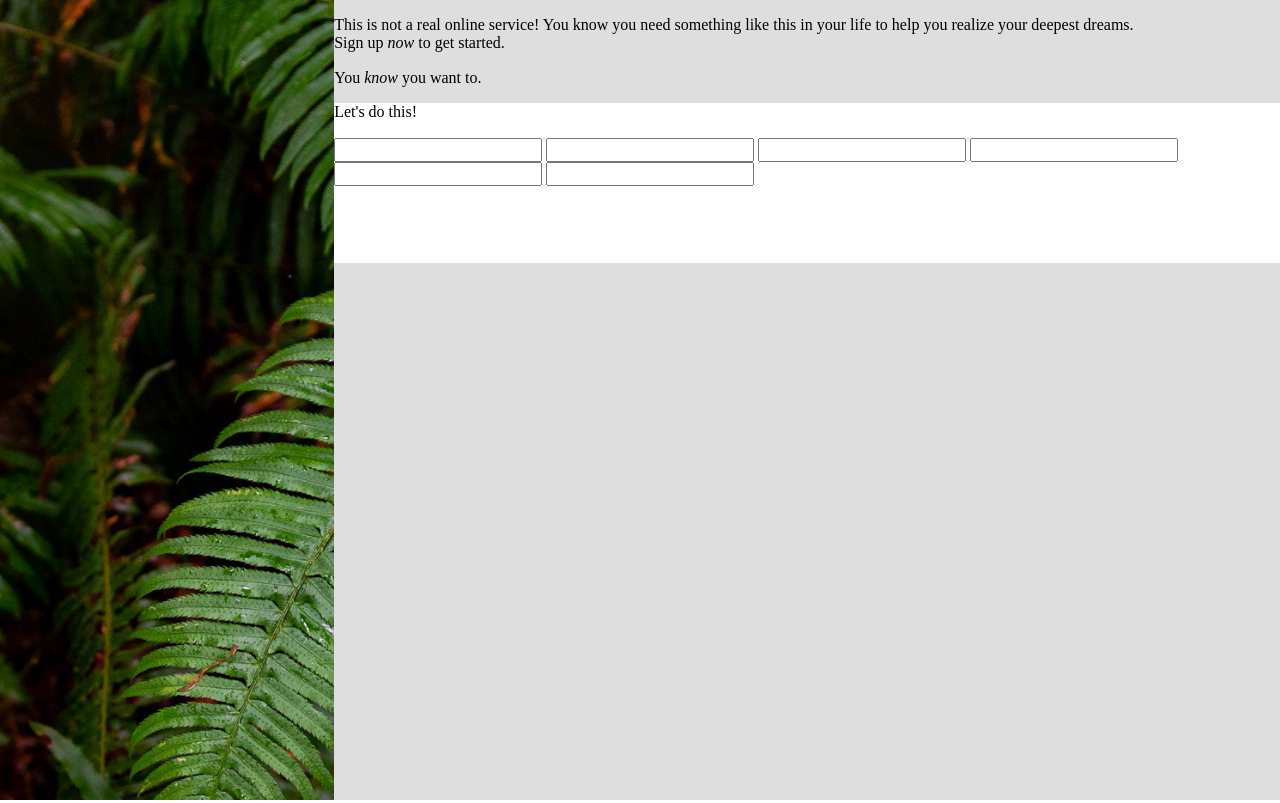
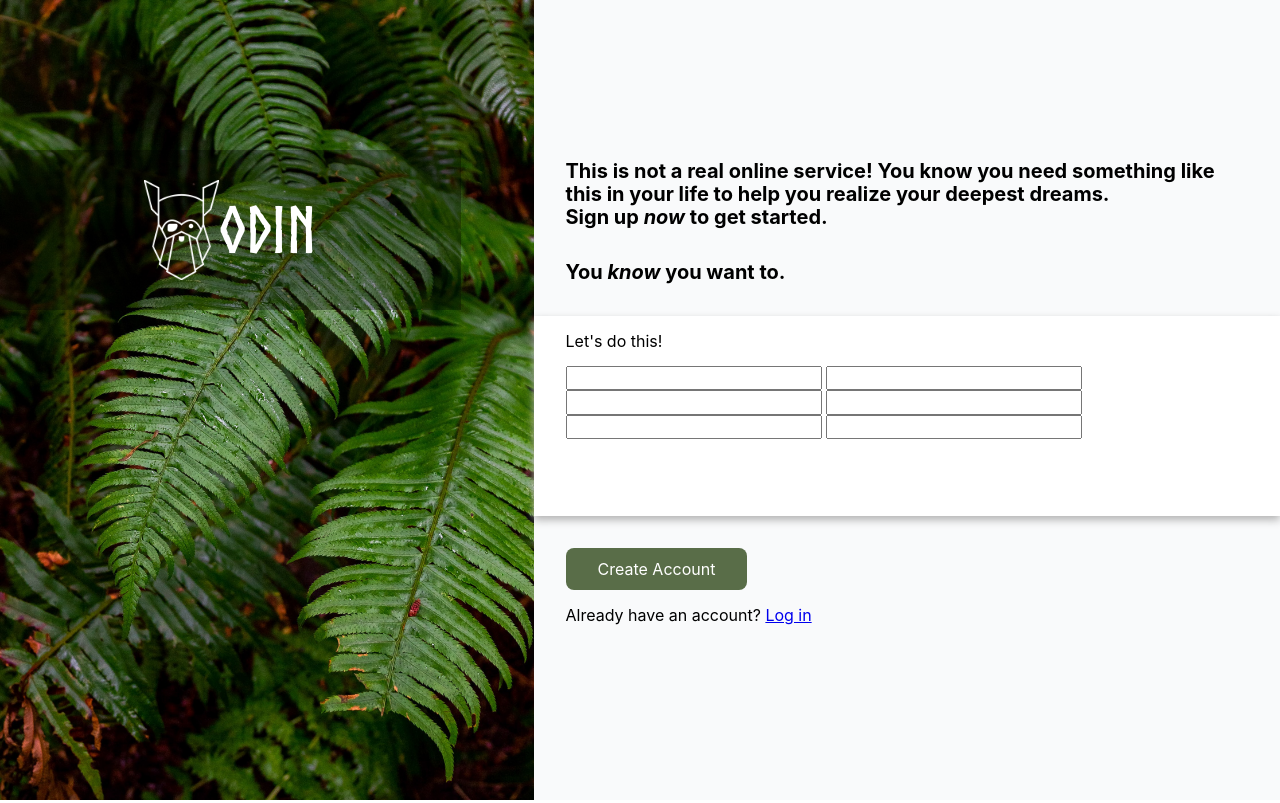
Before and after one commit to distress3/sign-up-form, a plain HTML site: page index.html in a window 1280 px wide. Drawn offline with Linux system fonts and the light colour scheme.

Commit message:
basic layout finished

```diff
--- a/index.html
+++ b/index.html
@@ -1,5 +1,6 @@
 <!DOCTYPE html>
 <html lang="en">
+
 <head>
     <meta charset="UTF-8">
     <meta http-equiv="X-UA-Compatible" content="IE=edge">
@@ -8,31 +9,43 @@
     <link rel="stylesheet" href="normalize.css">
     <link rel="stylesheet" href="styles.css">
 </head>
+
 <body>
     <div class="container">
         <div class="greenery">
-            <div class="logo-wrapper"></div>
+            <img src="./halie-west-25xggax4bSA-unsplash.jpg" alt="Picture of foliage">
+            <div class="logo-wrapper">
+                <img src="./odin-lined.png" alt="Odin Logo">
+                <p>ODIN</p>
+            </div>
         </div>
         <div class="right-part">
-            <p>This is not a real online service!
+            <div class="p-wrapper">
+                <p class="bold">This is not a real online service!
                     You know you need something like this in your life
                     to help you realize your deepest dreams. <br>
                     Sign up <em>now</em> to get started.
                 </p>
-            <p>
+                <p class="bold">
                     You <em>know</em> you want to.
                 </p>
+            </div>
             <div class="input-card">
                 <p>Let's do this!</p>
-                <input type="text">
-                <input type="text">
-                <input type="text">
-                <input type="text">
-                <input type="text">
-                <input type="text">
+                <input type="text" id="first-name">
+                <input type="text" id="last-name">
+                <input type="email" id="email">
+                <input type="tel" id="phone">
+                <input type="password" id="pwd">
+                <input type="password" id="confirm-pwd">
+            </div>
+            <div class="btn-wrapper">
+                <button type="submit">Create Account</button>
+                <p>Already have an account? <a href="http://#">Log in</a></p>
             </div>
         </div>
     </div>
 
 </body>
+
 </html>
--- a/styles.css
+++ b/styles.css
@@ -1,6 +1,16 @@
+@font-face {
+    font-family: 'Norse Bold';
+    src: url(./Norse-Bold.otf);
+}
+
 html {
     margin: 0px;
 }
+
+/* System Fonts as used by GitHub */
+body {
+    font-family: -apple-system, BlinkMacSystemFont, "Segoe UI", Roboto, Helvetica, Arial, sans-serif, "Apple Color Emoji", "Segoe UI Emoji", "Segoe UI Symbol";
+  }
 
 .container {
     display: flex;
@@ -8,17 +18,69 @@ html {
 }
 
 .greenery {
-    background-image: url(./halie-west-25xggax4bSA-unsplash.jpg);
-    background-size: 100vh;
-    width: 35%;
+    max-width: 100%;
     height: 100vh;
 }
 
+.greenery img {
+    width: auto;
+    height: 100vh;
+}
+
+.logo-wrapper {
+    display: flex;
+    flex-direction: row;
+    height: 20vh;
+    align-items: center;
+    justify-content: center;
+    background-color: rgba(0, 0, 0, 0.317);
+    position: absolute;
+    top: 150px;
+    width: 36%;
+}
+
+.logo-wrapper>img {
+    height: 100px;
+    width: auto;
+}
+
+.logo-wrapper>p{
+    font-size: 64px;
+    color: white;
+    font-family: 'Norse Bold';
+}
+
 .right-part {
-    background-color: rgb(222, 222, 222);
+    background-color: rgb(249, 250, 251);
+    display: flex;
+    flex-direction: column;
+    justify-content: center;
+}
+
+.p-wrapper p{
+    font-size: 20px;
+    margin: 32px;
+}
+
+.bold {
+    font-weight: bold;
 }
 
 .input-card {
-    height: 20vh;
+    height: 25vh;
     background-color: white;
+    box-shadow: 0px 4px 8px rgb(179, 179, 179);
+    padding-left: 32px;
 }
+
+.btn-wrapper {
+    margin: 32px;
+}
+
+.btn-wrapper button {
+    background-color: #596D48;
+    color: #FFFFFF;
+    padding: 12px 32px;
+    border-radius: 8px;
+    border: none;
+}
```
Lines whose indentation alone changed are shown as unchanged.
